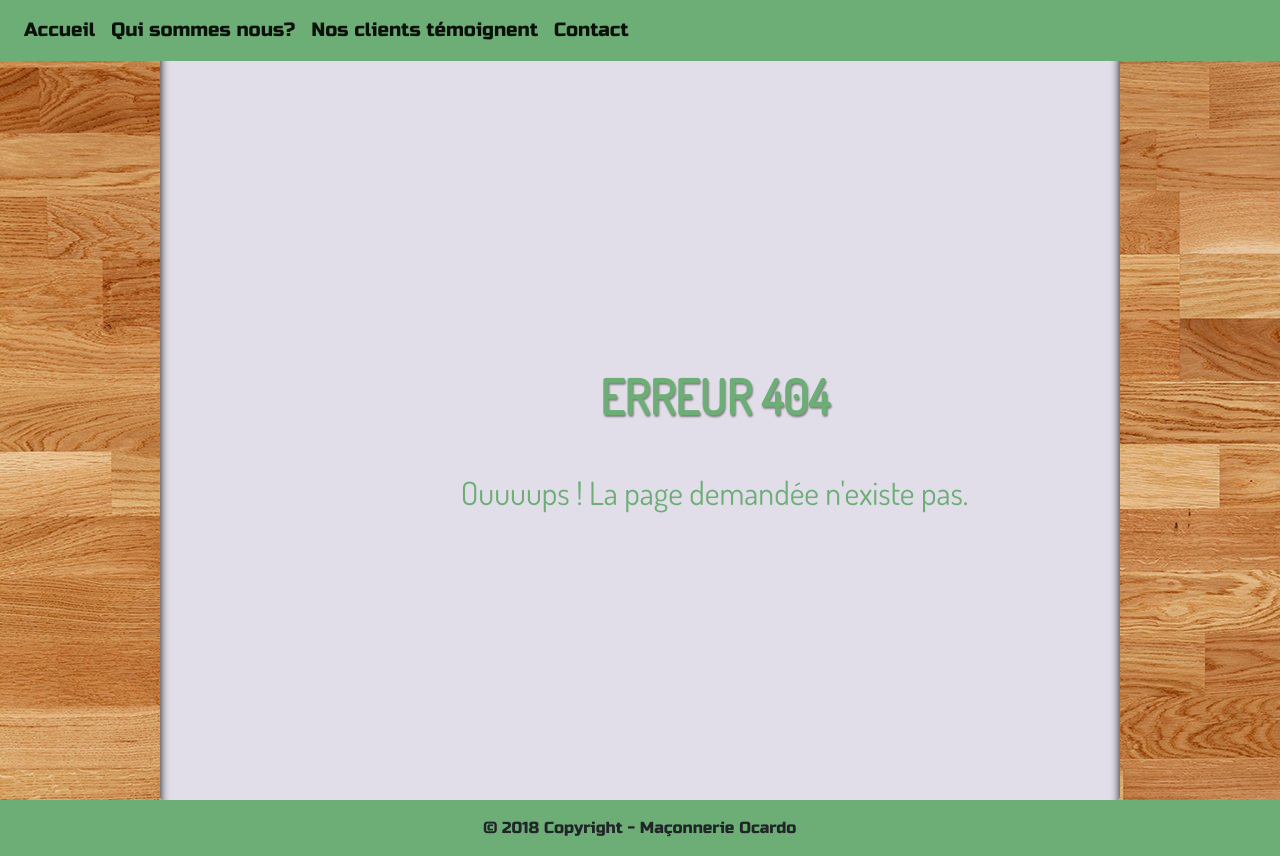
After one commit to franckmassa/projetPHPXml, a PHP site: page /error404.php in a window 1280 px wide. The commit adds this page. Run offline with PHP 8.4, Linux system fonts and the light colour scheme; data that the repository does not hold is empty.

Commit message:
ajout page 404

```diff
--- a/assets/css/style.css
+++ b/assets/css/style.css
@@ -59,6 +59,11 @@ label{
     border-radius: 10px;
     box-shadow: 0px 0px 10px grey;
 }
+#textError{
+    position: absolute;
+    top: 37%;
+    left: 36%;
+}
 
 @media screen and (max-width: 800px)
 {
@@ -71,5 +76,4 @@ label{
   img{
     width: 160px;
   }
-
 }
--- /dev/null
+++ b/error404.php
@@ -0,0 +1,43 @@
+<?php include 'controllerForm.php'; ?>
+<?php include 'controllerPage.php'; ?>
+<!DOCTYPE html>
+<html lang="fr">
+<head>
+        <meta charset="utf-8" />
+        <link rel="stylesheet" href="https://maxcdn.bootstrapcdn.com/bootstrap/4.0.0/css/bootstrap.min.css" />
+        <link href="https://fonts.googleapis.com/css?family=Dosis|Nanum+Gothic|Russo+One" rel="stylesheet">
+        <link rel="stylesheet" href="assets/css/style.css" />
+        <title><?= $xml->page[$pageRef - 1]->title ?></title>
+    </head>
+    <body>
+        <div class="container-fluid w-75 rounded">
+            <nav class="navbar navbar-expand-lg navbar-light fixed-top">
+                <button class="navbar-toggler" type="button" data-toggle="collapse" data-target="#navbarSupportedContent" aria-controls="navbarSupportedContent" aria-expanded="false" aria-label="Toggle navigation">
+                    <span class="navbar-toggler-icon"></span>
+                </button>
+                <div class="collapse navbar-collapse" id="navbarSupportedContent">
+                    <ul class="navbar-nav mr-auto">
+                        <!-- Boucle permettant d'afficher le menu de navigation en utilisant le nombre de page calculé dans la variable $PageNumber -->
+                        <?php for ($i = 1; $i <= $PageNumber; $i++) { ?>
+                            <li class="nav-item active">
+                                <!-- Lien ajoutant page + la valeur de la variable $i + .html à l'url -->
+                                <a class="nav-link" href="page<?= $i ?>.html"><?= $xml->page[$i - 1]->menu ?></a>
+                            </li>
+                        <?php } ?>
+                    </ul>
+            </nav>
+            <!-- Permet d'afficher le noeud(balise) content en fonction de la valeur de la variable $pageRef -->
+            <div id="textError">
+              <h1 class="text-center">ERREUR 404</h1>
+              <h2 class="text-center">Ouuuups ! La page demandée n'existe pas.</h2>
+            </div>
+      </div>
+                <footer>
+                    <div class="footer-copyright text-center py-3">© 2018 Copyright - Maçonnerie Ocardo</div>
+                </footer>
+    <script src="https://code.jquery.com/jquery-3.3.1.slim.min.js" integrity="sha384-q8i/X+965DzO0rT7abK41JStQIAqVgRVzpbzo5smXKp4YfRvH+8abtTE1Pi6jizo" crossorigin="anonymous"></script>
+    <script src="https://cdnjs.cloudflare.com/ajax/libs/popper.js/1.14.3/umd/popper.min.js" integrity="sha384-ZMP7rVo3mIykV+2+9J3UJ46jBk0WLaUAdn689aCwoqbBJiSnjAK/l8WvCWPIPm49" crossorigin="anonymous"></script>
+    <script src="https://stackpath.bootstrapcdn.com/bootstrap/4.1.2/js/bootstrap.min.js" integrity="sha384-o+RDsa0aLu++PJvFqy8fFScvbHFLtbvScb8AjopnFD+iEQ7wo/CG0xlczd+2O/em" crossorigin="anonymous"></script>
+    </body>
+
+</html>
```
